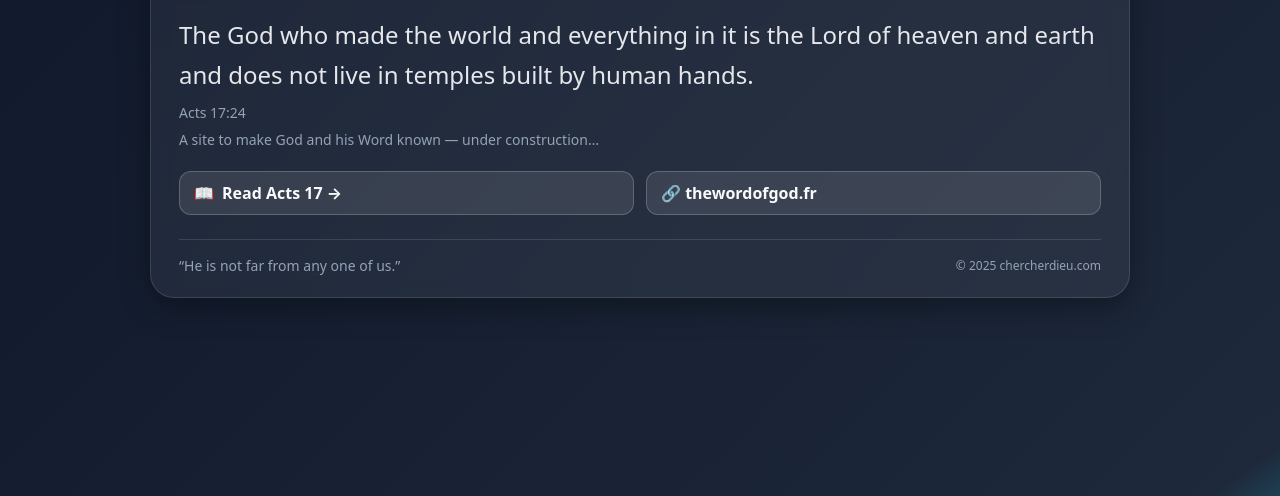
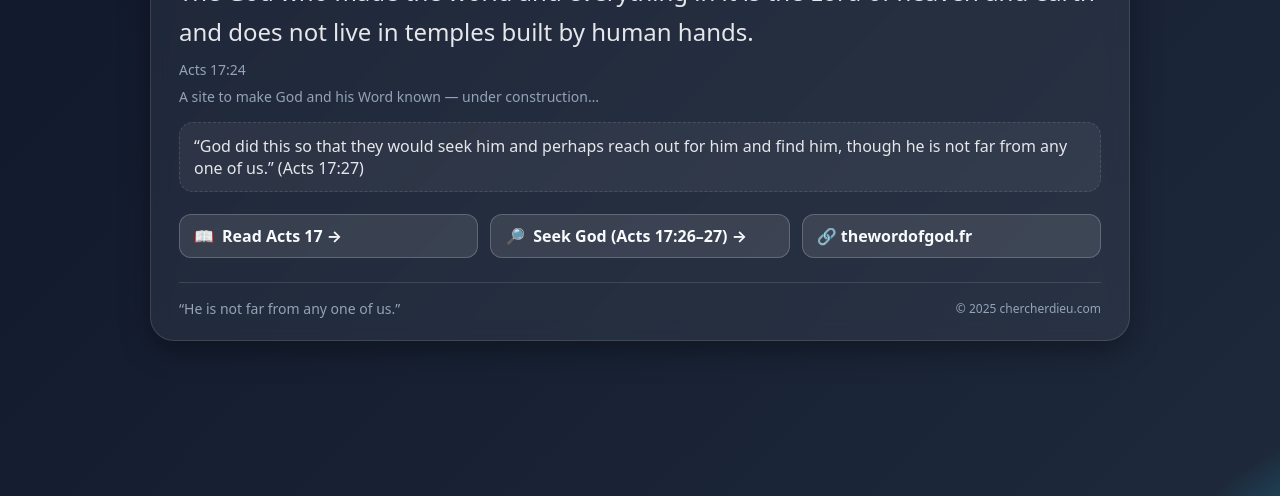
Before and after one commit to chercherdieu/chercherdieu, a plain HTML site: page index.html in a window 1280 px wide. Shown: the part 304-800 px from the top of the page. Drawn offline with Linux system fonts and the light colour scheme.

Commit message:
Update index.html

```diff
--- a/index.html
+++ b/index.html
@@ -32,6 +32,7 @@
     .verse{font-size:clamp(18px,2.4vw,24px);line-height:1.65;margin:14px 0 8px;text-wrap:pretty}
     .ref{color:var(--muted);margin-top:4px;font-size:14px}
     .coming{margin-top:8px;font-size:14px;color:var(--muted)}
+    .seek{margin-top:16px;padding:12px 14px;border-radius:14px;border:1px dashed var(--cardb);background:rgba(255,255,255,.05)}
     .grid{display:grid;grid-template-columns:repeat(auto-fit,minmax(220px,1fr));gap:12px;margin-top:22px}
     .cta,.link{display:inline-flex;align-items:center;gap:8px;text-decoration:none;border:1px solid var(--brd);background:var(--btn);color:var(--accent);padding:10px 14px;border-radius:12px;font-weight:700}
     footer{margin-top:24px;padding-top:16px;border-top:1px solid var(--cardb);display:flex;align-items:center;justify-content:space-between;gap:12px;flex-wrap:wrap;font-size:14px;color:var(--muted)}
@@ -60,8 +61,11 @@
         <div class="ref" id="ref"></div>
         <div class="coming" id="coming"></div>
 
+        <div class="seek" id="seek-block"></div>
+
         <div class="grid">
           <a class="cta" id="cta-read" href="#" target="_blank" rel="noopener">📖 <span></span></a>
+          <a class="cta" id="cta-seek" href="#" target="_blank" rel="noopener">🔎 <span></span></a>
           <a class="link" id="cta-word" href="https://thewordofgod.fr" target="_blank" rel="noopener">🔗 thewordofgod.fr</a>
         </div>
       </main>
@@ -75,16 +79,20 @@
 
   <script>
     (function(){
-      // Actes 17 — passages clés
+      // Actes 17 — passages clés + bloc "chercher Dieu" (v.26-27)
       const FR = {
         verses:[
           {text:"Le Dieu qui a fait le monde et tout ce qui s'y trouve, étant le Seigneur du ciel et de la terre, n'habite point dans des temples faits de main d'homme." , ref:"Actes 17:24"},
           {text:"Il a fait que tous les hommes, sortis d'un seul, habitent sur toute la surface de la terre… afin qu'ils cherchent le Seigneur, et qu'ils s'efforcent de le trouver en tâtonnant, bien qu'il ne soit pas loin de chacun de nous." , ref:"Actes 17:26-27"},
           {text:"Car en lui nous avons la vie, le mouvement, et l'être." , ref:"Actes 17:28"}
         ],
+        seekBlock:"« …afin qu'ils cherchent le Seigneur, et qu'ils s'efforcent de le trouver en tâtonnant, bien qu'il ne soit pas loin de chacun de nous. » (Actes 17:27)",
         tagline:"Actes 17 — Chercher et trouver Dieu.",
         coming:"Un site pour faire connaître Dieu et sa Parole — en construction…",
         read:"Lire Actes 17",
+        readUrl:"https://www.biblegateway.com/passage/?search=Actes%2017&version=LSG",
+        seek:"Chercher Dieu (Actes 17:26–27)",
+        seekUrl:"https://www.biblegateway.com/passage/?search=Actes%2017%3A26-27&version=LSG",
         foot:"« Il n'est pas loin de chacun de nous. »"
       };
 
@@ -94,9 +102,13 @@
           {text:"From one man he made all the nations… God did this so that they would seek him and perhaps reach out for him and find him, though he is not far from any one of us." , ref:"Acts 17:26-27"},
           {text:"For in him we live and move and have our being." , ref:"Acts 17:28"}
         ],
+        seekBlock:"“God did this so that they would seek him and perhaps reach out for him and find him, though he is not far from any one of us.” (Acts 17:27)",
         tagline:"Acts 17 — To seek and find God.",
         coming:"A site to make God and his Word known — under construction…",
         read:"Read Acts 17",
+        readUrl:"https://www.biblegateway.com/passage/?search=Acts%2017&version=NIV",
+        seek:"Seek God (Acts 17:26–27)",
+        seekUrl:"https://www.biblegateway.com/passage/?search=Acts%2017%3A26-27&version=NIV",
         foot:"“He is not far from any one of us.”"
       };
 
@@ -105,8 +117,11 @@
         ref:document.getElementById('ref'),
         tagline:document.getElementById('tagline'),
         coming:document.getElementById('coming'),
+        seekBlock:document.getElementById('seek-block'),
         ctaRead:document.getElementById('cta-read'),
         ctaReadSpan:document.querySelector('#cta-read span'),
+        ctaSeek:document.getElementById('cta-seek'),
+        ctaSeekSpan:document.querySelector('#cta-seek span'),
         foot:document.getElementById('foot'),
         year:document.getElementById('year'),
         btnFr:document.getElementById('btn-fr'),
@@ -126,8 +141,11 @@
         els.ref.textContent=v.ref;
         els.tagline.textContent=S.tagline;
         els.coming.textContent=S.coming;
+        els.seekBlock.textContent=S.seekBlock;
         els.ctaReadSpan.textContent=S.read+" →";
-        els.ctaRead.href = lang==='fr' ? 'https://www.bible.com/fr/bible/LSG/ACT.17' : 'https://www.bible.com/bible/111/ACT.17.NIV';
+        els.ctaRead.href = S.readUrl;
+        els.ctaSeekSpan.textContent=S.seek+" →";
+        els.ctaSeek.href = S.seekUrl;
         els.foot.textContent=S.foot;
         document.documentElement.lang=lang;
         els.btnFr.classList.toggle('active',lang==='fr');
```
